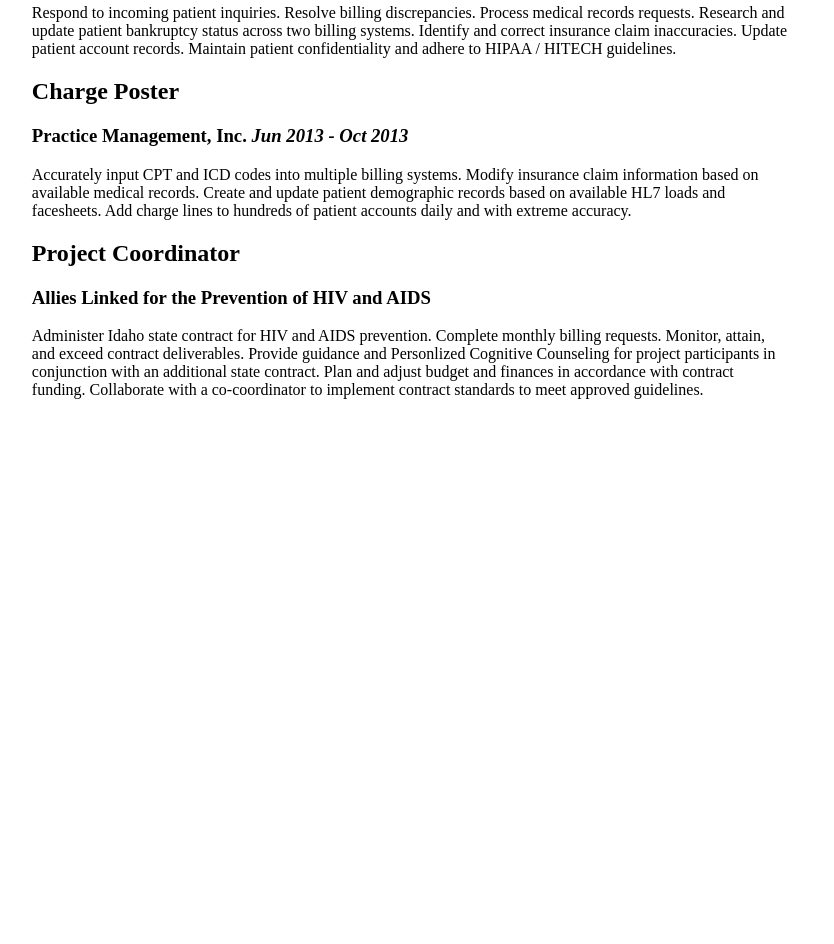
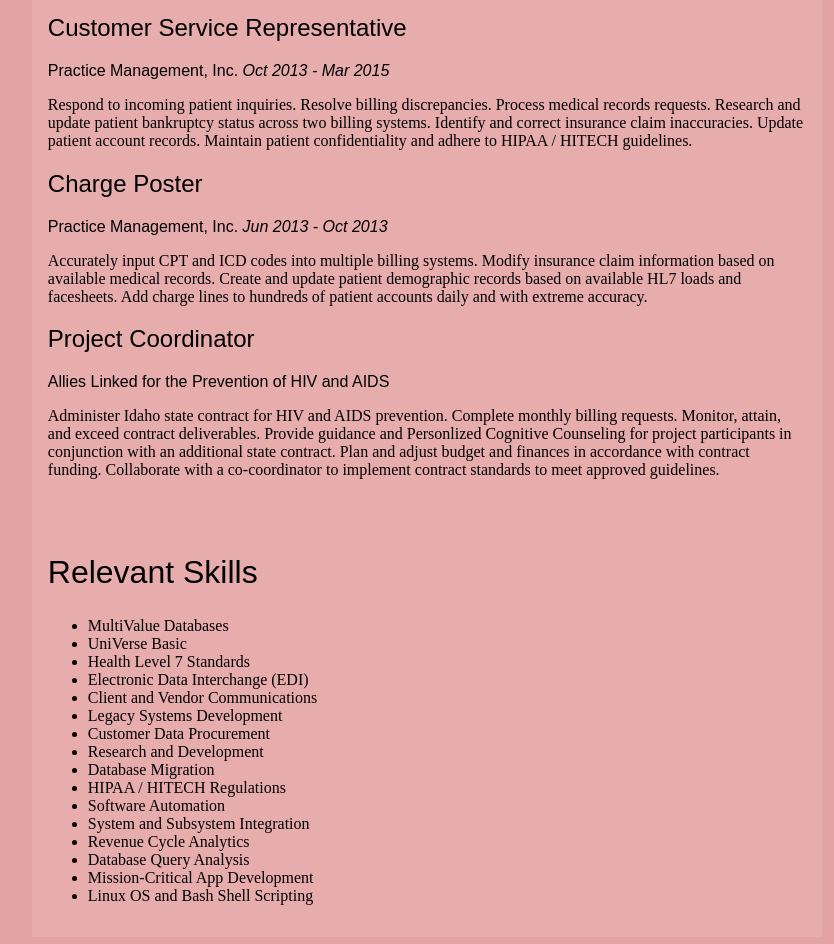
Before and after one commit to christensenjoshua/resume, a plain HTML site: page index.html in a window 1280 px wide. Shown: the part 860-1804 px from the top of the page, without its empty margins (229-1063 px from the left). Before the commit the page ends 1275 px from the top, so only its background shows below. Drawn offline with Linux system fonts and the light colour scheme.

Commit message:
fleshed out work history and added basic styling to headings and backgrounds

```diff
--- a/assets/style.css
+++ b/assets/style.css
@@ -1,23 +1,25 @@
+body{
+    background-color:rgb(228, 163, 163);
+}
 .resume-header {
     margin-left:20%;
     margin-right:20%;
+    padding:1rem;
     width:60%;
+    background-color:rgba(255,255,255,0.1);
 }
 .resume-header-title {
-    margin-left:15%;
-    margin-right:15%;
-    width:70%;
+    margin-left:20%;
+    margin-right:20%;
+    width:60%;
     text-align:center;
-}
-.resume-header-content{
-    margin-left:15%;
-    margin-right:15%;
-    width:70%;
 }
 .resume-work{
     margin-left:20%;
     margin-right:20%;
+    padding:1rem;
     width:60%;
+    background-color:rgba(255,255,255,0.1);
 }
 .resume-work-title {
     margin-left:15%;
@@ -25,12 +27,25 @@
     width:70%;
     text-align:center;
 }
+.resume-skills{
+    margin-left:20%;
+    margin-right:20%;
+    padding:1rem;
+    width:60%;
+    background-color:rgba(255,255,255,0.1);
+}
 .titles{
-
+    font-family:sans-serif;
+    font-size:2rem;
+    font-weight:500;
 }
 .smaller-titles{
-
+    font-family:sans-serif;
+    font-size:1.5rem;
+    font-weight:300;
 }
 .subtitles{
-
+    font-family:sans-serif;
+    font-size:1rem;
+    font-weight:200;
 }
--- a/index.html
+++ b/index.html
@@ -11,7 +11,7 @@
     <section class="resume-header">
         <div class="resume-header-title">
             <h1 class="titles">Joshua Christensen</h1>
-            <h3 class="subtitles"></h3>
+            <h3 class="subtitles">I do a lot of different things.</h3>
         </div>
         <div class="resume-header-content">
             <ul>
@@ -20,7 +20,6 @@
                 <li><a href="https://www.linkedin.com/in/joshua-a-christensen">https://www.linkedin.com/in/joshua-a-christensen</a></li>
                 <li><a href="https://github.com/christensenjoshua">https://github.com/christensenjoshua</a></li>
             </ul>
-            <hr />
             <p>I'm an applications programmer and analyst with a processimprovement vision. Integration is the name of the game, and when employees are empowered to effectively and efficiently complete their tasks by leveraging the company's IT infrastructure, with or without knowing it, I know I've succeeded in that vision.</p>
             <p>For the past several years I've worked directly with my employers' management teams and clients’ executives to streamline processes, provide excellent customer service, develop software, and provide timely and effective end user support. </p>
             <hr />
@@ -79,5 +78,30 @@
             </div>
         </div>
     </section>
+    <section class="resume-skills">
+        <div class="resume-skills-title">
+            <h1 class="titles">Relevant Skills</h1>
+        </div>
+        <div class="resume-skills-content">
+            <ul>
+                <li>MultiValue Databases</li>
+                <li>UniVerse Basic</li>
+                <li>Health Level 7 Standards</li>
+                <li>Electronic Data Interchange (EDI)</li>
+                <li>Client and Vendor Communications</li>
+                <li>Legacy Systems Development</li>
+                <li>Customer Data Procurement</li>
+                <li>Research and Development</li>
+                <li>Database Migration</li>
+                <li>HIPAA / HITECH Regulations</li>
+                <li>Software Automation</li>
+                <li>System and Subsystem Integration</li>
+                <li>Revenue Cycle Analytics</li>
+                <li>Database Query Analysis</li>
+                <li>Mission-Critical App Development</li>
+                <li>Linux OS and Bash Shell Scripting</li>
+            </ul>
+        </div>
+    </section>
 </body>
 </html>
```
